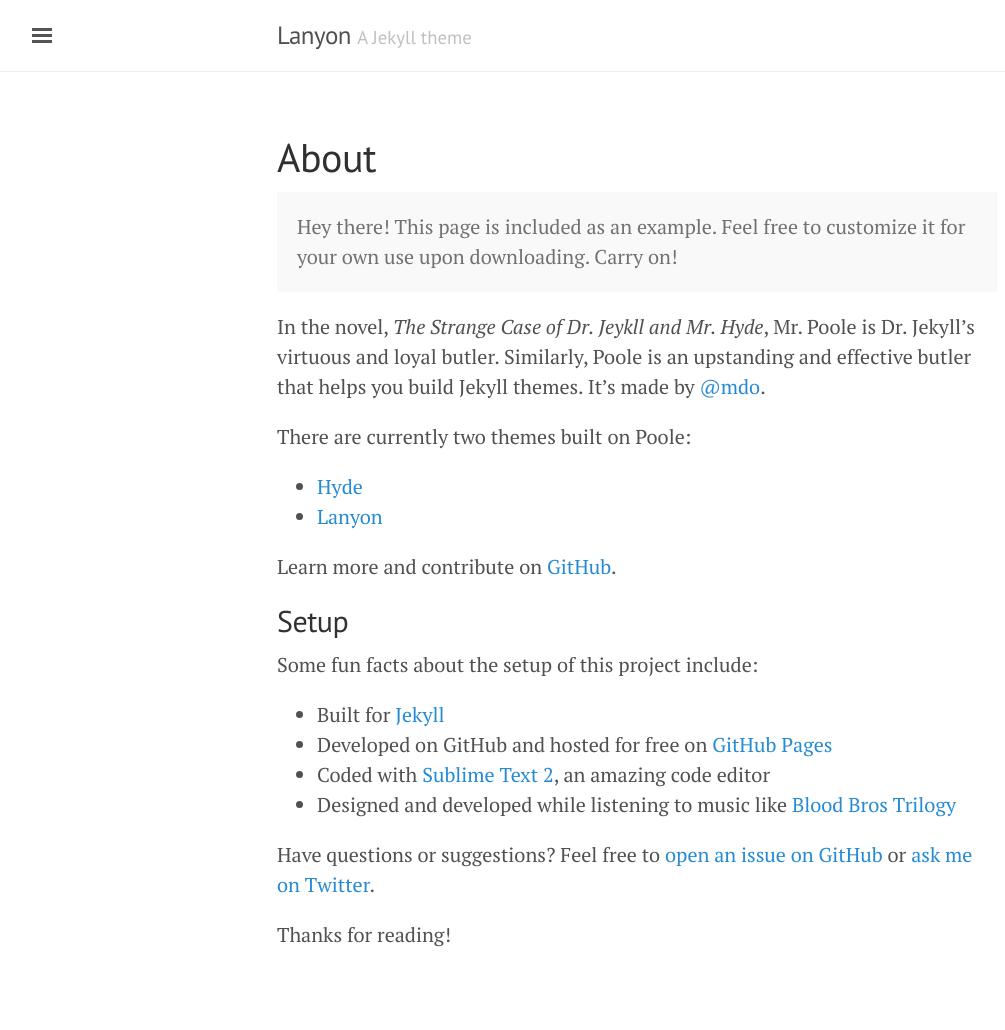
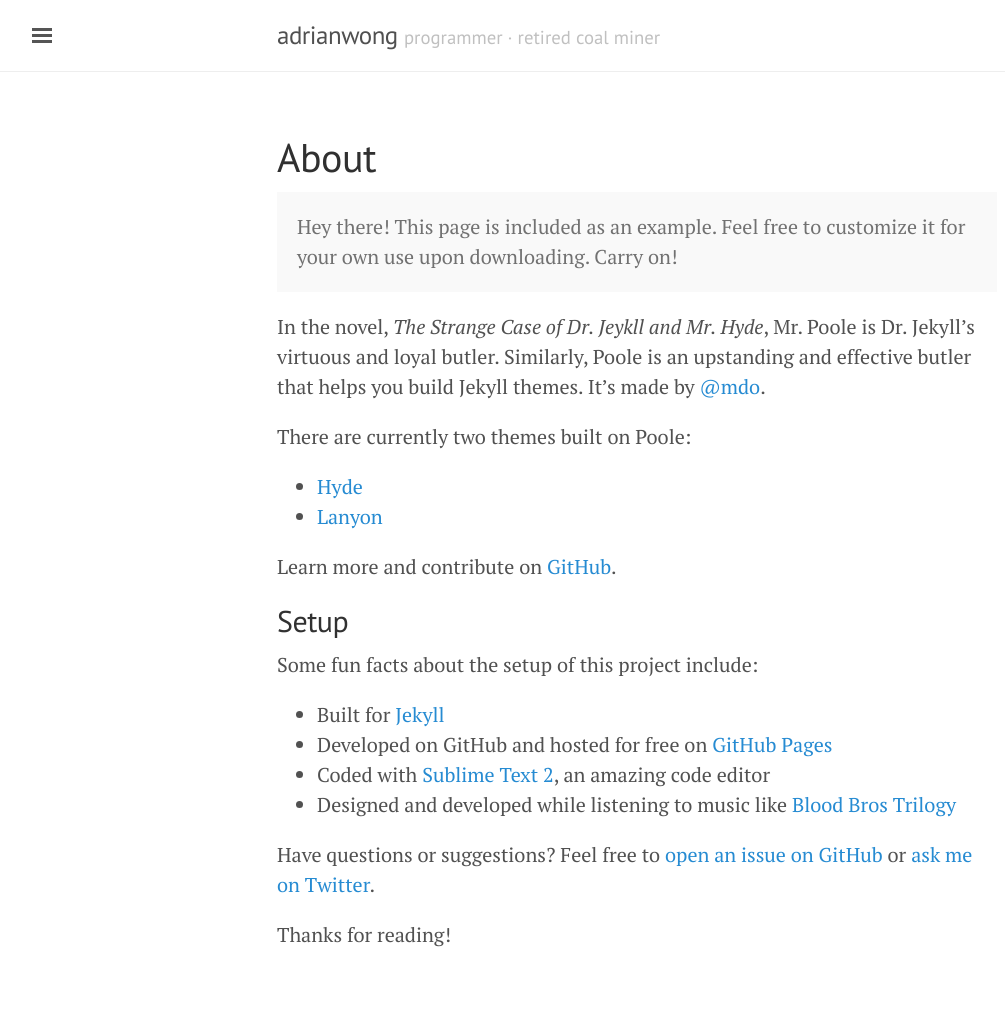
Before and after one commit to adrianwong/adrianwong.github.io, a Jekyll site: the page built from about.md, in a window 1280 px wide. Shown: the whole page, without its empty margins (3-1008 px from the left). Built offline with Jekyll 4.4.1, drawn with Linux system fonts in a browser that asks for light colours.

Commit message:
Edit config. Remove deprecated relative_permalinks

```diff
--- a/_config.yml
+++ b/_config.yml
@@ -1,22 +1,18 @@
 # Permalinks
-#
-# Use of `relative_permalinks` ensures post links from the index work properly.
 permalink:           pretty
-relative_permalinks: true
 
 # Setup
-title:               Lanyon
-tagline:             'A Jekyll theme'
-description:         'A reserved <a href="http://jekyllrb.com" target="_blank">Jekyll</a> theme that places the utmost gravity on content with a hidden drawer. Made by <a href="https://twitter.com/mdo" target="_blank">@mdo</a>.'
-url:                 http://lanyon.getpoole.com
-baseurl:             ''
-paginate:            5
+title:               adrianwong
+tagline:             'programmer &middot; retired coal miner'
+description:         '"Programming is like kicking yourself in the face, sooner or later your nose will bleed."'
+url:                 https://adrianwong.github.io/
+timezone:            Australia/Melbourne
+paginate:            1
 
 # About/contact
 author:
-  name:              Mark Otto
-  url:               https://twitter.com/mdo
-  email:             markdotto@gmail.com
+  name:              Adrian Wong
+  url:               https://adrianwong.github.io/
 
 # Custom vars
 version:             1.0.0
```
